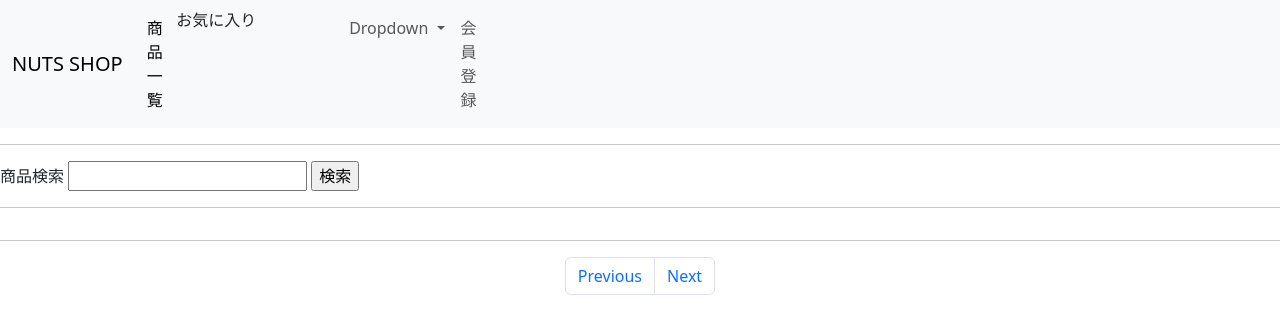
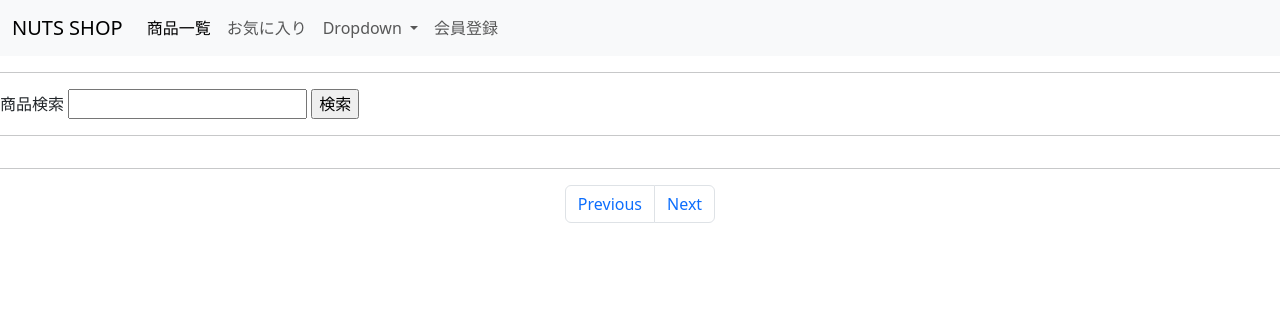
Before and after one commit to umetsu2/nuts_shop, a PHP site: page /product.php in a window 1280 px wide. Shown: the top 334 px of the page. Run offline with PHP 8.4, Linux system fonts and the light colour scheme; data that the repository does not hold is empty.

Commit message:
Fix HTML syntax in menu.php for dropdown item visibility

```diff
--- a/chapter7/menu.php
+++ b/chapter7/menu.php
@@ -18,7 +18,7 @@ if (!empty($_SESSION['customer'])) {
 
       <li class="nav-item">
           <a class="nav-link active" aria-current="page" href="product.php">商品一覧</a>
-        </li><a class="dropdown-item <?= $logdin ? '' : 'hidden' ?>
+        </li><a class="dropdown-item" <?= $logdin ? '' : 'hidden' ?>>
           <a class="nav-link" href="favorite-show.php">お気に入り</a>
         </li>
         <li class="nav-item dropdown">
```
